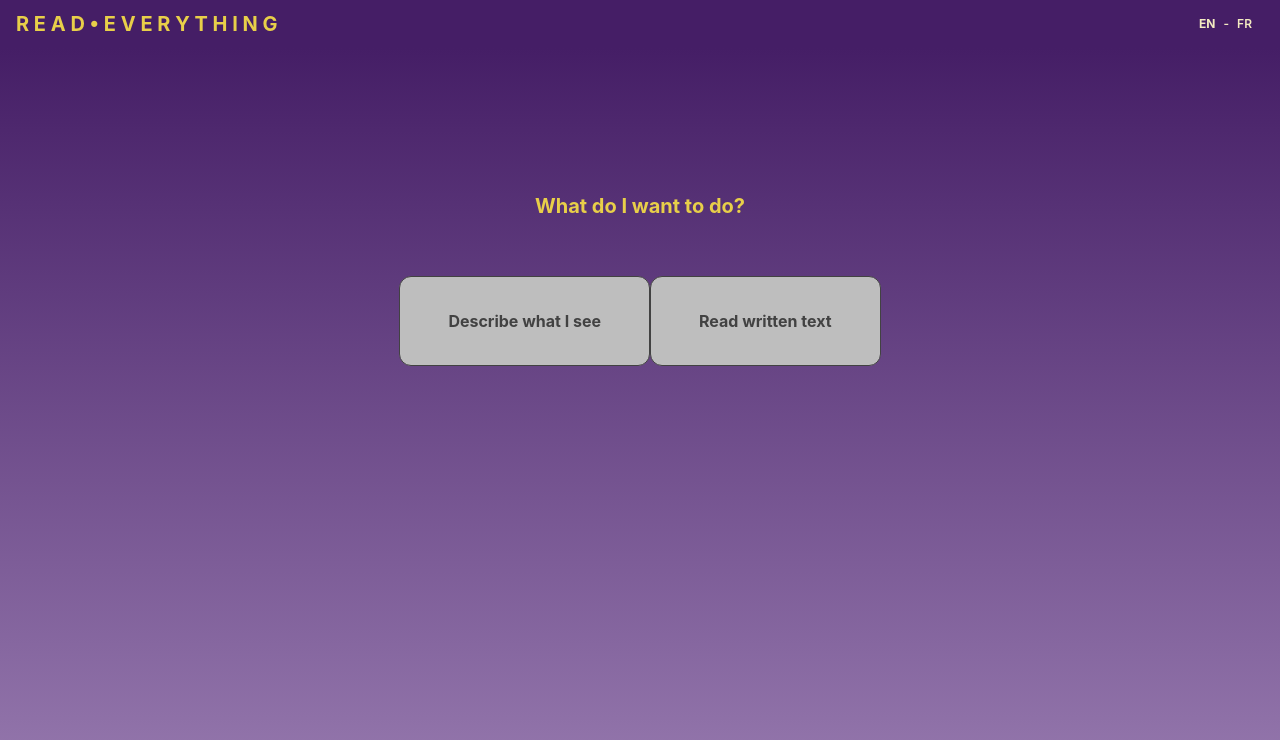
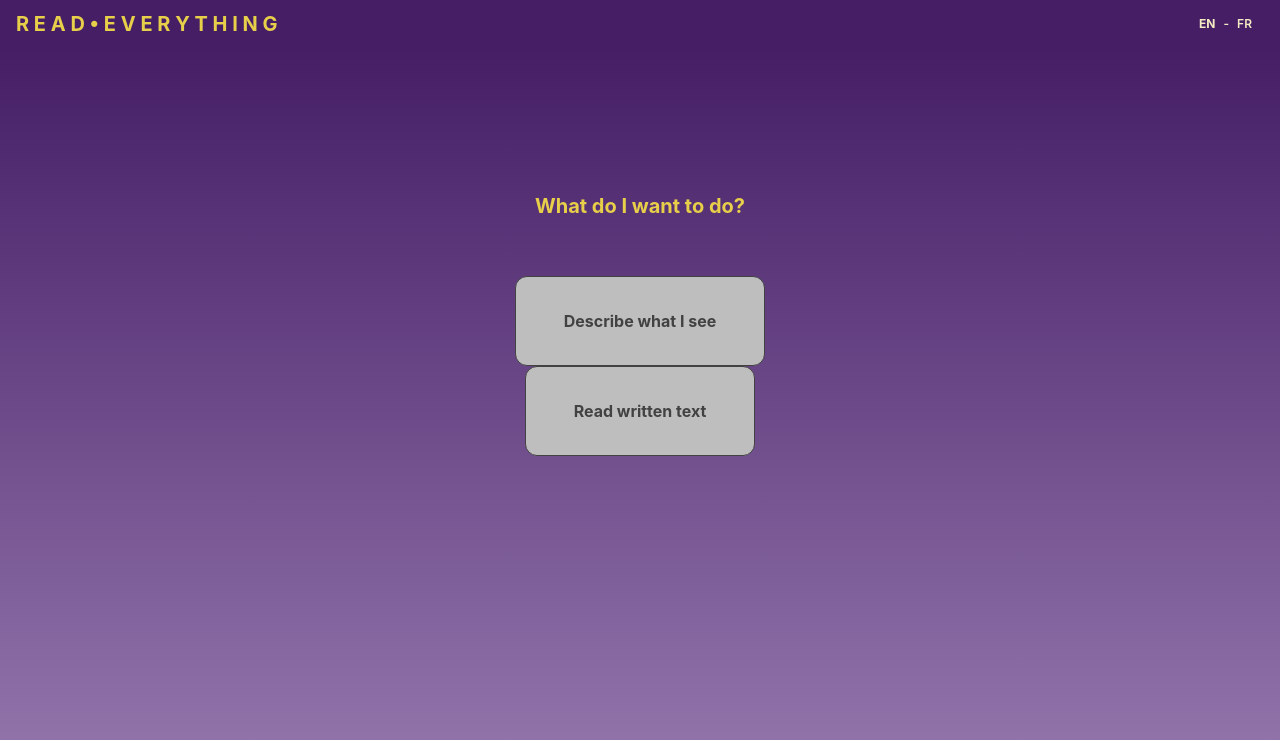
Before and after one commit to mmarie4/read-everything, a React (Create React App) app in the folder client/: page / in a window 1280 px wide. Shown: the top 740 px of the page. Built offline with nearby package versions, Linux system fonts and the light colour scheme; no server answers.

Commit message:
redeploy

```diff
--- a/client/src/pages/Home.tsx
+++ b/client/src/pages/Home.tsx
@@ -14,7 +14,9 @@ export const Home: FC = () => {
             <div className="py-32 ">
                 <Headline translationKey="home.headline"/>
                 <div className ="w-100 p-12 md:flex justify-center align-center gap-12">
-                    <Button text={t("home.button.describe")} onClick={() => navigate('describe')}/>
+                    <div className="m-4">
+                        <Button text={t("home.button.describe")} onClick={() => navigate('describe')}/>
+                    </div>
                     <Button text={t("home.button.read-text")} onClick={() => navigate('read-text')}/>
                 </div>
             </div>
```
